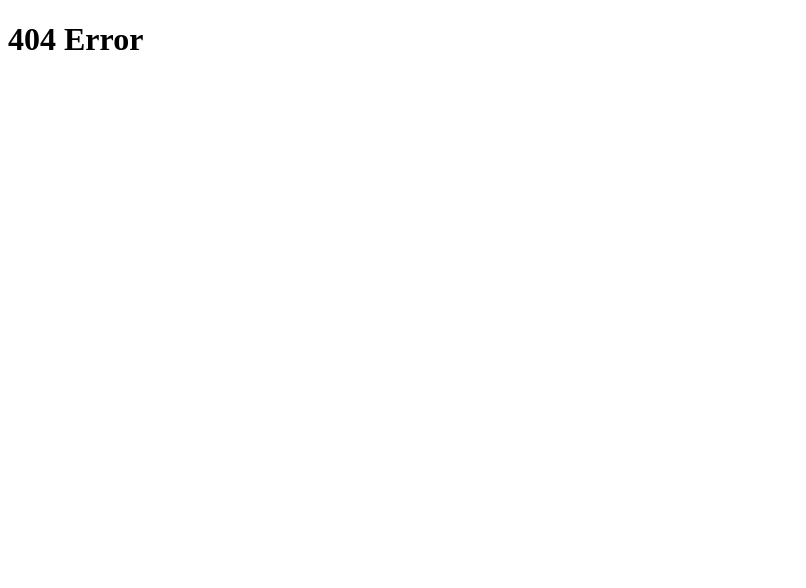
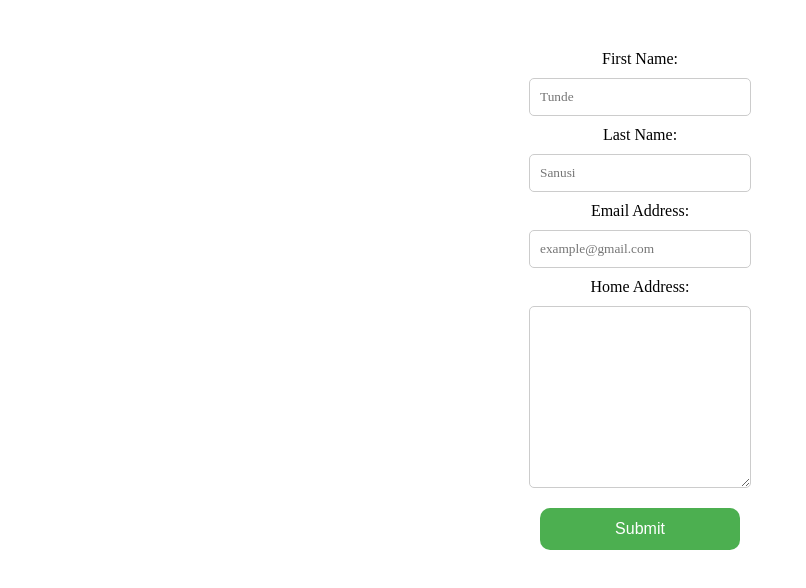
Before and after one commit to tuhamworld/react-fam, a React (Create React App) app: page /dashboard-form in a window 1280 px wide. Shown: the top 588 px of the page, without its empty margins (0-806 px from the left). Built offline with nearby package versions, Linux system fonts and the light colour scheme.

Commit message:
feat: add Form Hooks

```diff
--- a/public/index.html
+++ b/public/index.html
@@ -6,7 +6,7 @@
   <link rel="icon" href="%PUBLIC_URL%/favicon.ico" />
   <meta name="viewport" content="width=device-width, initial-scale=1" />
   <meta name="theme-color" content="#000000" />
-  <meta name="description" content="Web site created using create-react-app" />
+  <meta name="description" content="Web site created for Tuham App" />
 
   <!--
       manifest.json provides metadata used when your web app is installed on a
@@ -22,7 +22,7 @@
       work correctly both with client-side routing and a non-root public URL.
       Learn how to configure a non-root public URL by running `npm run build`.
     -->
-  <title>My App</title>
+  <title>Tuham App</title>
 </head>
 
 <body>
--- a/src/App.js
+++ b/src/App.js
@@ -8,6 +8,7 @@ import { ContactUs } from "./components/pages/ContactUs";
 import { Registration } from "./components/pages/Registration";
 import { RouterHooks } from "./components/pages/RouterHooks";
 import { Dashboard } from "./components/pages/Dashboard";
+import { DashboardForm } from "./components/pages/DashboardForm";
 import { Users } from "./components/pages/Users";
 import {UserDetails} from "./components/pages/Users/userDetails";
 
@@ -24,6 +25,7 @@ function App() {
         <Route path="*" element={<h1>404 Error</h1>} />
         <Route path="/router-hooks" element={<RouterHooks />} />
         <Route path="/dashboard" element={ <Dashboard /> } />
+        <Route path="/dashboard-form" element={ <DashboardForm /> } />
         <Route path="/users" element={ <Users /> } />
         <Route path="/users/:userId/details" element={<UserDetails />} />
 
--- /dev/null
+++ b/src/components/pages/DashboardForm/index.js
@@ -0,0 +1,63 @@
+import { useState } from "react";
+
+export const DashboardForm = () => {
+  const [state, setState] = useState({
+    firstname: "",
+    lastname: "",
+    emailAddress: "",
+    homeAaddress: "",
+  });
+
+  const handleInputChange = (event) => {
+    const { name, value } = event.target;
+    setState({...state, [name]: value})
+  };
+
+
+  const handleFormSubmission = () => {
+  console.log(state)
+  }
+
+  return (
+    <section>
+      <form>
+        <label htmlFor="fname">First Name:</label>
+        <input
+          type="text"
+          name="firstname"
+          id="fname"
+          placeholder="Tunde"
+          onChange={handleInputChange}
+        />
+
+        <label htmlFor="lname">Last Name:</label>
+        <input
+          type="text"
+          name="lastname"
+          id="lname"
+          placeholder="Sanusi"
+          onChange={handleInputChange}
+        />
+
+        <label htmlFor="email">Email Address:</label>
+        <input
+          type="email"
+          name="emailAddress"
+          id="email"
+          placeholder="example@gmail.com"
+          onChange={handleInputChange}
+        />
+
+        <label htmlFor="address">Home Address:</label>
+        <textarea
+          name="homeAaddress"
+          cols="30"
+          rows="10"
+          id="address"
+          onChange={handleInputChange}
+        />
+        <button type="submit" onClick={handleFormSubmission}>Submit</button>
+      </form>
+    </section>
+  );
+};
--- a/src/components/pages/LandingPage/index.js
+++ b/src/components/pages/LandingPage/index.js
@@ -19,6 +19,9 @@ export const LandingPage = () => {
           </li>
           <li>
             <Link to="/dashboard">Dashboard</Link>
+          </li>
+          <li>
+            <Link to="/dashboard-form">Dashboard Form</Link>
           </li>
           <li>
             <Link to="/users">Users</Link>
--- a/src/index.css
+++ b/src/index.css
@@ -55,7 +55,7 @@ form {
   margin-top: 50px;
 }
 
-input {
+input, textarea {
   border: solid 1px #ccc;
   padding: 10px;
   max-width: 200px;
```
